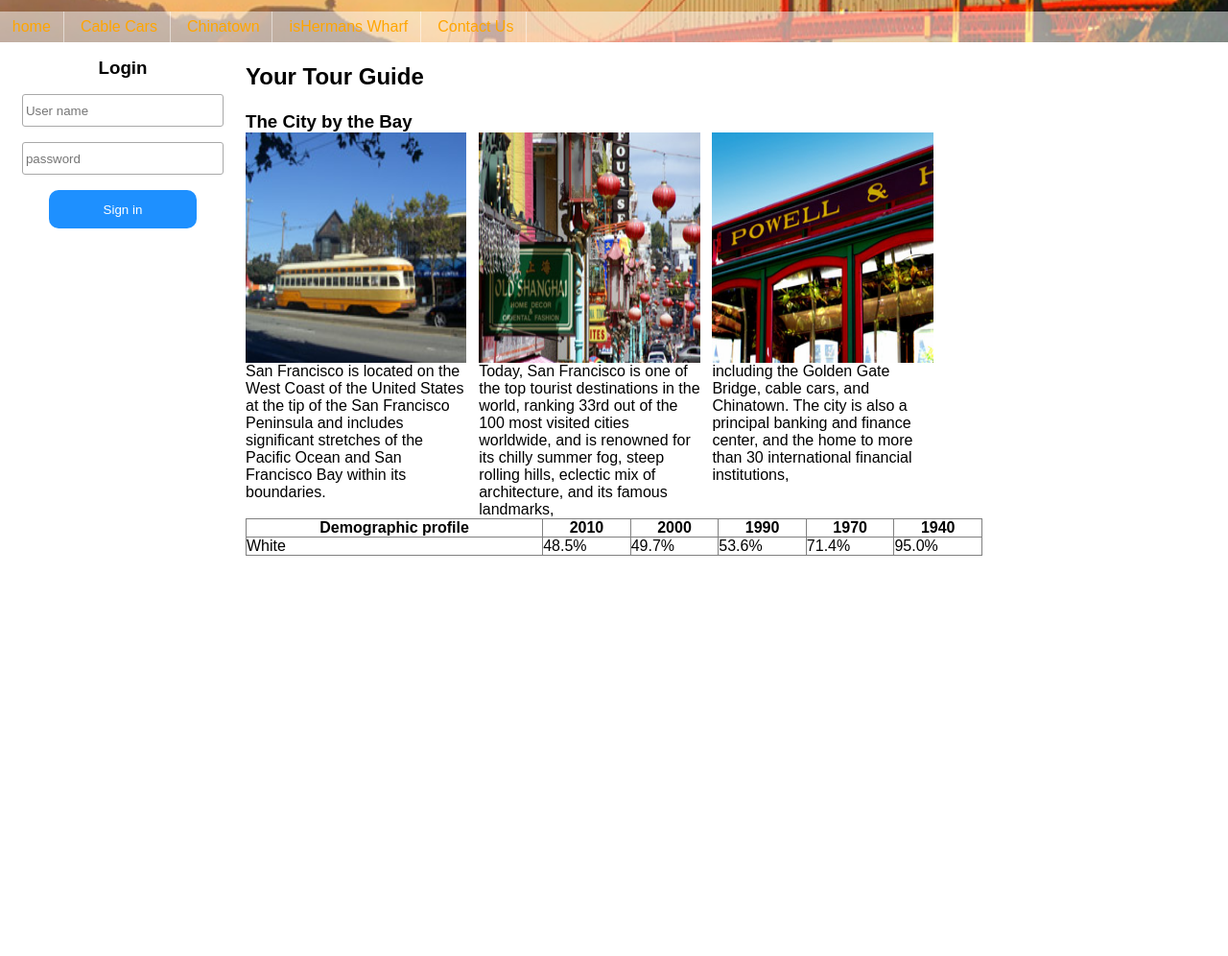
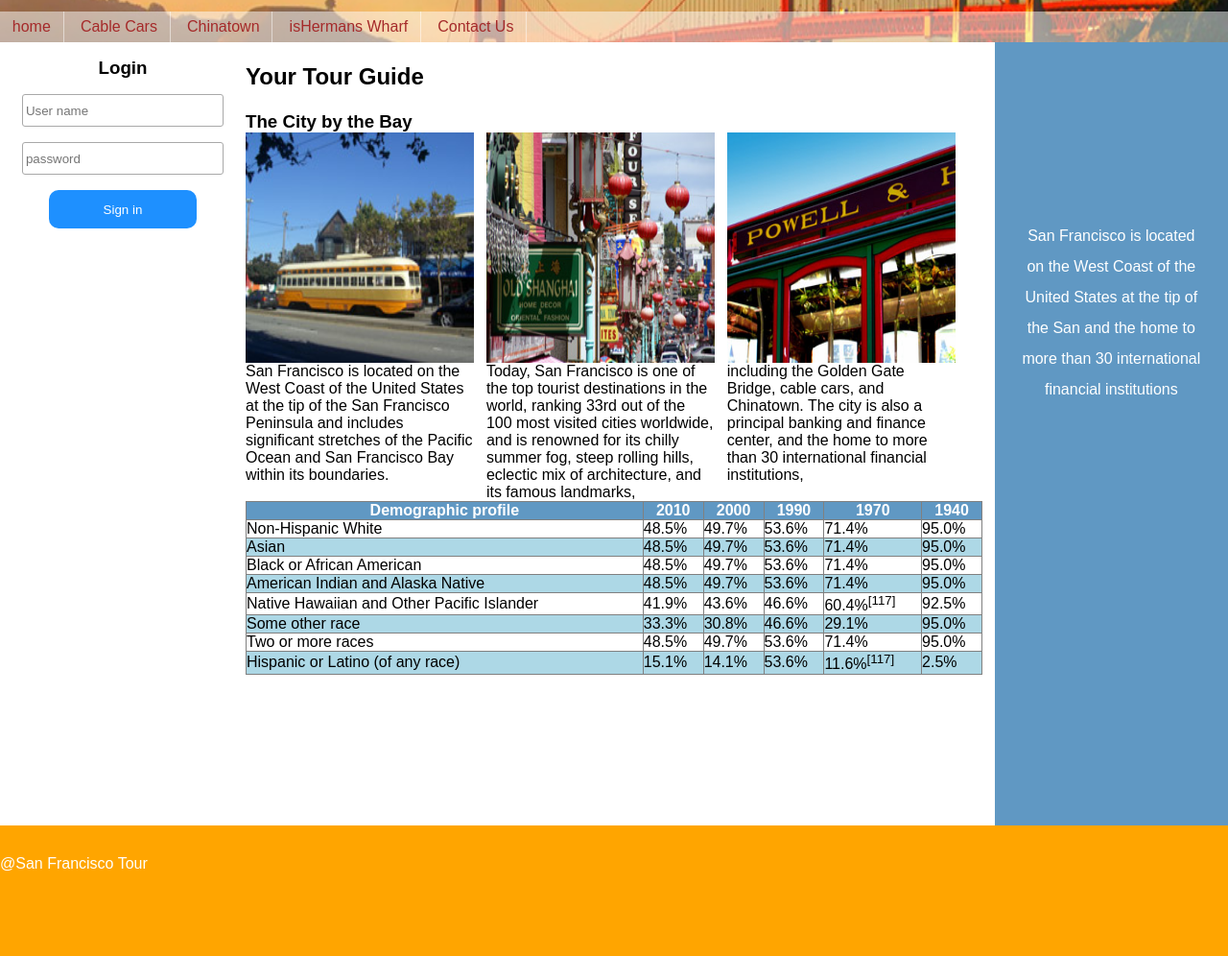
Before and after one commit to 1060807523/dome, a plain HTML site: page web实验5/index.html in a window 1280 px wide. Shown: the part 300-1296 px from the top of the page at 96% size. Before the commit the page ends 879 px from the top, so only its background shows below. Drawn offline with Linux system fonts and the light colour scheme.

Commit message:
Add files via upload

```diff
--- a/web实验5/index.html
+++ b/web实验5/index.html
@@ -36,7 +36,7 @@
 			nav ul li {
 				line-height: 2em;
 				display: inline-block;
-				color: orange;
+				color: brown;
 				border-right: 1.5px solid rgb(255, 255, 255, 0.5);
 				padding-left: 1vw;
 				padding-right: 1vw;
@@ -105,10 +105,13 @@
 
 			article .panel {
 				float: left;
-				width: 30%;
-				padding-right: 1vw;
+				width: 31%;
+				/*padding-right: 1vw;*/
+				margin-right: 1vw;
 			}
-
+			.panel :nth-last-child(1){
+				margin-right: 0;
+			}
 			article .panel img {
 				width: 100%;
 				height: 100%;
@@ -125,8 +128,28 @@
 				width: 100%;
 				 border-collapse:collapse
 			}
+
+			article tbody tr:nth-last-of-type(odd){
+				background-color: lightblue;
+			}
 			article table thead{
-
+				color: white;
+				background-color: rgb(96, 152, 195);
+			}
+			.left_area{
+				float: left;
+				width: 18.99%;
+				height: 100vh;
+				background-color: rgb(96, 152, 195);
+				margin-left: 1%;
+			}
+			footer{
+				color: white;
+				clear: both;
+				width: 100%;
+				height: 17vh;
+				background-color: orange;
+				line-height: 5em;
 			}
 		</style>
 	</head>
@@ -192,24 +215,93 @@
 					<div class="table">
 						<table border="1">
 							<thead>
+								<tr>
 									<th>Demographic profile</th>
 									<th>2010 </th>
 									<th>2000 </th>
 									<th>1990 </th>
 									<th>1970 </th>
 									<th>1940</th>
+								</tr>
 							</thead>
 							<tbody>
-								<td>White </td>
+								<tr>
+									<td>Non-Hispanic White </td>
 									<td>48.5% </td>
 									<td>49.7% </td>
 									<td>53.6% </td>
 									<td>71.4% </td>
 									<td>95.0%</td>
+								</tr>
+								<tr>
+									<td>Asian  </td>
+									<td>48.5% </td>
+									<td>49.7% </td>
+									<td>53.6% </td>
+									<td>71.4% </td>
+									<td>95.0%</td>
+								</tr>
+								<tr>
+									<td>Black or African American </td>
+									<td>48.5% </td>
+									<td>49.7% </td>
+									<td>53.6% </td>
+									<td>71.4% </td>
+									<td>95.0%</td>
+								</tr>
+								<tr>
+									<td>American Indian and Alaska Native </td>
+									<td>48.5% </td>
+									<td>49.7% </td>
+									<td>53.6% </td>
+									<td>71.4% </td>
+									<td>95.0%</td>
+								</tr>
+								<tr>
+									<td>Native Hawaiian and Other Pacific Islander </td>
+									<td>41.9%</td>
+									<td>43.6% </td>
+									<td>46.6% </td>
+									<td>60.4%<sup><a>[117]</a></sup> </td>
+									<td>92.5%</td>
+								</tr>
+								<tr>
+									<td>Some other race</td>
+									<td>33.3%</td>
+									<td>30.8%  </td>
+									<td>46.6% </td>
+									<td>29.1% </td>
+									<td>95.0%</td>
+								</tr>
+								<tr>
+									<td>Two or more races</td>
+									<td>48.5% </td>
+									<td>49.7% </td>
+									<td>53.6% </td>
+									<td>71.4% </td>
+									<td>95.0%</td>
+								</tr>
+								<tr>
+									<td>Hispanic or Latino (of any race) 	</td>
+									<td>15.1% </td>
+									<td>14.1% </td>
+									<td>53.6% </td>
+									<td>11.6%<sup><a>[117]</a></sup> </td>
+									<td>2.5%</td>
+								</tr>
 							</tbody>
 						</table>
 					</div>
+
 				</article>
+				<aside class="left_area">
+					<div style="color: white;line-height: 2em;padding: 70% 10%;">
+						<p style="text-align: center;">San Francisco is located on the West Coast of the United States at the tip of the San and the home to more than 30 international financial institutions</p>
+					</div>
+				</aside>
+				<footer>
+					@San Francisco Tour
+				</footer>
 			</main>
 		</div>
 	</body>
```
Lines whose indentation alone changed are shown as unchanged.
